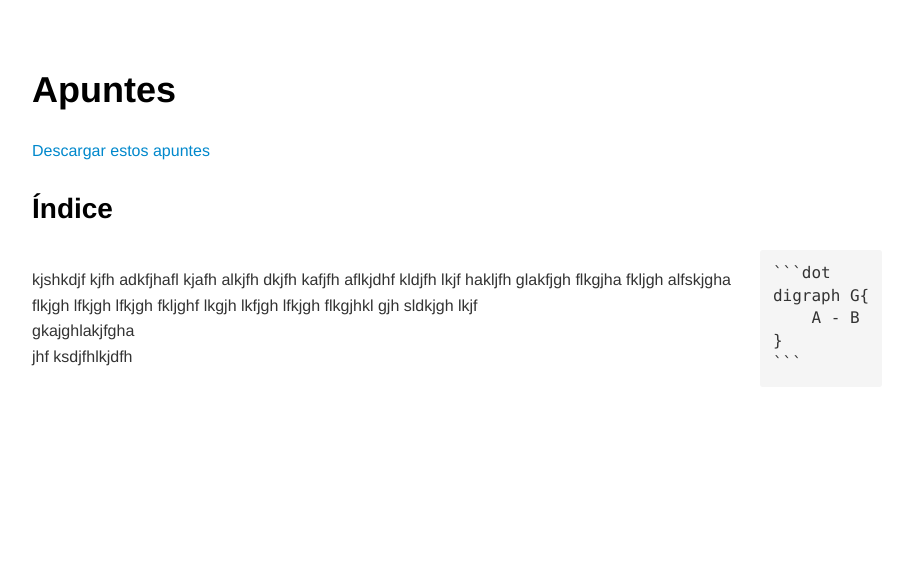
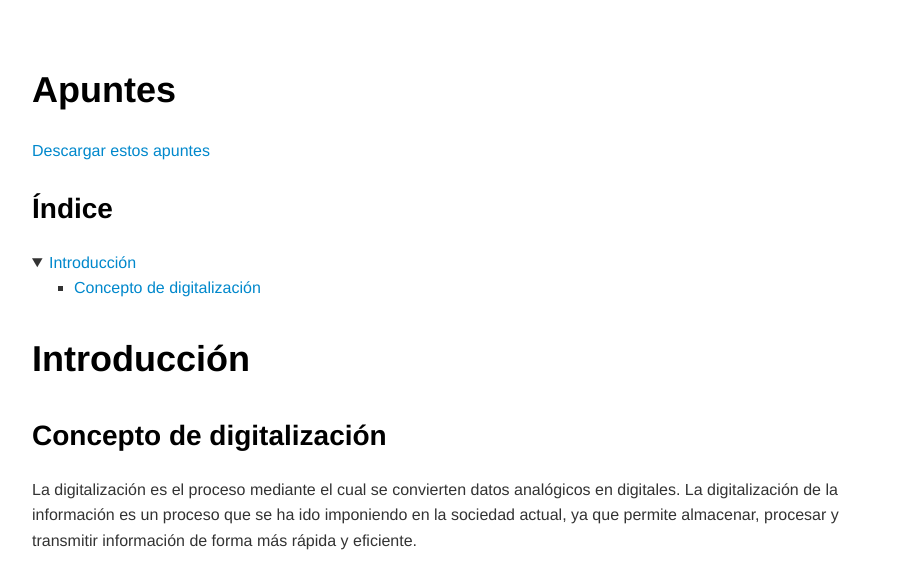
Before and after one commit to balmisdigigs/digitalizacion.github.io, a plain HTML site: page u4/u4.html in a window 1280 px wide. Shown: the whole page, without its empty margins (183-1082 px from the left). Drawn offline with nearby package versions, Linux system fonts and the light colour scheme.

Commit message:
deploy: balmisdigigs/digitalizacion@b4e9f2971ae7232bc9c74cd999399870b7cb78b1

````diff
--- a/u4/u4.html
+++ b/u4/u4.html
@@ -3,7 +3,7 @@
       <meta charset="utf-8">
       <meta name="viewport" content="width=device-width, initial-scale=1.0">
 
-      <link rel="stylesheet" href="https://cdn.jsdelivr.net/npm/katex@0.16.11/dist/katex.min.css">
+      <link rel="stylesheet" href="https://cdn.jsdelivr.net/npm/katex@0.16.21/dist/katex.min.css">
 
 
 
@@ -175,21 +175,27 @@
 <h1 id="apuntes">Apuntes </h1>
 <p><a href="./u4.pdf">Descargar estos apuntes</a></p>
 <h2 id="índice">Índice </h2>
-<div class="flotante" ,="" style="align-items: center;">
-<div class="flotante_izq">
-<p>kjshkdjf kjfh adkfjhafl kjafh alkjfh dkjfh kafjfh aflkjdhf kldjfh lkjf hakljfh glakfjgh flkgjha fkljgh alfskjgha flkjgh lfkjgh lfkjgh fkljghf lkgjh lkfjgh lfkjgh flkgjhkl gjh sldkjgh lkjf<br>
-gkajghlakjfgha<br>
-jhf ksdjfhlkjdfh</p>
+
+<div class="md-toc">
+<details style="padding:0;;padding-left:0px;" open="">
+        <summary class="md-toc-link-wrapper">
+          <a href="#introducción" class="md-toc-link"><p>Introducción</p>
+</a>
+          </summary>
+        <div>
+          <div class="md-toc-link-wrapper" style="padding:0;;display:list-item;list-style:square;margin-left:42px">
+          <a href="#concepto-de-digitalización" class="md-toc-link">
+            <p>Concepto de digitalización</p>
+
+          </a></div>
+        </div>
+      </details>
+
 </div>
-<div class="flotante_der">
-<pre class="language-text">```dot
-digraph G{
-    A - B
-}
-```
-</pre>
-</div>
-</div>
+<div style="page-break-after:always;"></div>
+<h1 id="introducción">Introducción </h1>
+<h2 id="concepto-de-digitalización">Concepto de digitalización </h2>
+<p>La digitalización es el proceso mediante el cual se convierten datos analógicos en digitales. La digitalización de la información es un proceso que se ha ido imponiendo en la sociedad actual, ya que permite almacenar, procesar y transmitir información de forma más rápida y eficiente.</p>
 
       </div>
 
````
Also changed, not shown: 1 other file.
